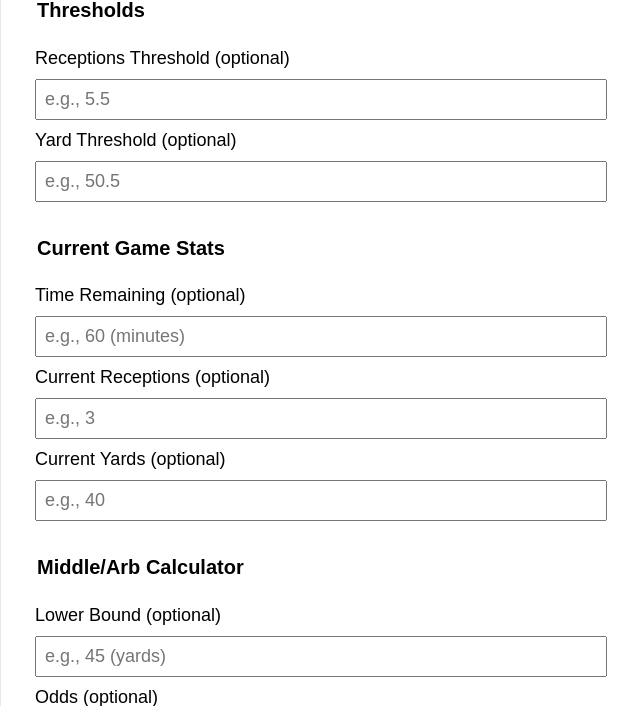
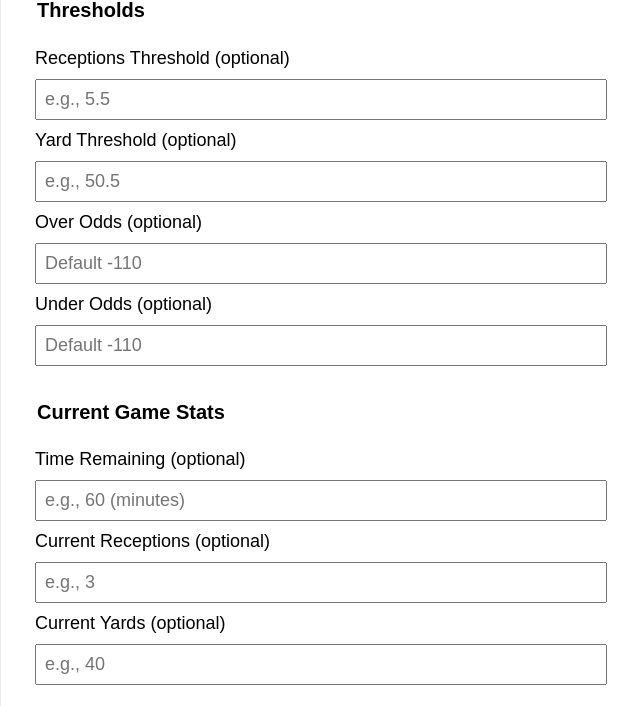
Before and after one commit to nicholasjbooth/nflreceivingsim, a Flask app: page / in a window 1280 px wide. Shown: the part 275-981 px from the top of the page, without its empty margins (319-959 px from the left). Run offline with Flask 3, Linux system fonts and the light colour scheme.

Commit message:
Kelly Criterion and Fair Value added

```diff
--- a/app.py
+++ b/app.py
@@ -9,7 +9,7 @@ from sklearn.mixture import GaussianMixture
 from calculations import calculate_thresholds, weighted_moving_average
 from data_processing import get_and_prepare_player_data
 from simulation import simulate_games
-from betting_tools import calculate_bet_size_and_effective_odds, i2a
+from betting_tools import calculate_bet_size_and_effective_odds, i2a, a2d, kelly_criterion
 
 # Create and configure the Flask app
 app = Flask(__name__)
@@ -41,6 +41,8 @@ def index():
     upper_bound_odds = session.get('upper_bound_odds', '')
     lower_bound_stake = session.get('lower_bound_stake', '')
     upper_bound_stake = session.get('upper_bound_stake', '')
+    ytooo = session.get('ytooo', '') #yard threshold over odds offered
+    ytuoo = session.get('ytuoo', '') #yard threshold under odds offered
 
     # Logging session values for debugging
     logging.debug(f"Session values - Player: {player_name}, Yard Threshold: {yard_threshold}, "
@@ -61,7 +63,9 @@ def index():
         lower_bound_odds=lower_bound_odds,
         upper_bound_odds=upper_bound_odds,
         lower_bound_stake=lower_bound_stake,
-        upper_bound_stake=upper_bound_stake
+        upper_bound_stake=upper_bound_stake,
+        ytooo=ytooo,
+        ytuoo=ytuoo
     )
 
 
@@ -91,6 +95,9 @@ def simulate():
         lower_bound_stake = float(request.form.get('lower_bound_stake') or 0.0)
         upper_bound_stake = float(request.form.get('upper_bound_stake') or 0.0)
 
+        ytooo = int(request.form.get('ytooo') or -110)
+        ytuoo = int(request.form.get('ytuoo') or -110)
+
         logging.debug(f"Bounds and Odds - Lower Bound: {lower_bound}, Upper Bound: {upper_bound}, "
                       f"Lower Bound Odds: {lower_bound_odds}, Upper Bound Odds: {upper_bound_odds}")
 
@@ -107,6 +114,8 @@ def simulate():
         session['upper_bound_odds'] = upper_bound_odds
         session['lower_bound_stake'] = lower_bound_stake
         session['upper_bound_stake'] = upper_bound_stake
+        session['ytooo'] = ytooo
+        session['ytuoo'] = ytuoo
 
 
         data_start = time.time()
@@ -115,9 +124,10 @@ def simulate():
 
 
         # Time player data preparation
+        bankroll = 1000
         if player_position == 'QB':
                         # Constants for qbs
-            num_sims = 10000
+            num_sims = 15000
             window = 39
             alpha = 0.99
             regression_amount = 18.65
@@ -127,7 +137,7 @@ def simulate():
             yards_thresholds = [200, 225, 250, 275, 300, 325, 350, 375, 400]
             longest_reception_thresholds = [30, 40, 50, 60, 70]
         else:
-            num_sims = 10000
+            num_sims = 15000
             window = 7
             alpha = 0.915
             regression_amount = 3.05
@@ -215,6 +225,22 @@ def simulate():
         urecs_oyards = format_results(threshold_results['urecs_oyards'])
         alt_longest_recs = format_results(threshold_results['alt_longest_recs'])
 
+        ytop = threshold_results['ytop'] #Probability the player goes over the yard threshold
+        ytup = threshold_results['ytup'] #Probability the player goes under the yard threshold
+
+        ytoood = a2d(ytooo) #Convert American odds to decimal
+        ytuood = a2d(ytuoo) #Convert American odds to decimal
+
+        ytok = kelly_criterion(ytoood, ytop) #Kelly Criterion for over
+        ytuk = kelly_criterion(ytuood, ytup) #Kelly Criterion for under
+
+        ytoba = round(ytok * .25 * bankroll,2)#Yards threshold over bet amount
+        ytuba = round(ytuk * .25 * bankroll,2)#Yards threshold under bet amount
+
+        ytoa = i2a(ytop) #YTOP American Odds
+        ytua = i2a(ytup) #YTUP American Odds
+
+
         if lower_bound is not None and upper_bound is not None:
             percent_between = format_percentage(threshold_results['percent_between'])
             percent_between_american = i2a((threshold_results['percent_between']) / 100)
@@ -260,6 +286,9 @@ def simulate():
         lower_bound_stake = round(lower_bound_stake, 2)
         upper_bound_stake = round(upper_bound_stake, 2)
 
+        ytop = format_percentage(ytop)
+        ytup = format_percentage(ytup)
+
         return render_template(
             'results.html',
             player_name=player_name,
@@ -282,6 +311,13 @@ def simulate():
             risk_amount=risk_amount,
             percent_between_american=percent_between_american,
             effective_american=effective_american,
+            ytoba=ytoba,
+            ytuba=ytuba,
+            ytoa=ytoa,
+            ytua=ytua,
+            yard_threshold=yard_threshold,
+            ytooo=ytooo,
+            ytuoo=ytuoo,
         )
 
     except Exception as e:
--- a/betting_tools.py
+++ b/betting_tools.py
@@ -90,3 +90,12 @@ print(y)
 
 z = i2a(x['effective_odds'])
 print(z)'''
+
+'''def kelly_criterion(decimal_odds, probability):
+    return ((decimal_odds * probability) - (1 - probability)) / decimal_odds'''
+
+def kelly_criterion(decimal_odds, probability):
+    return max(0,((decimal_odds - 1) * probability - (1 - probability)) / (decimal_odds - 1))
+
+'''x = kelly_criterion(1.5, .5)
+print(x)'''
--- a/templates/index.html
+++ b/templates/index.html
@@ -91,6 +91,12 @@
 
         <label for="yard_threshold">Yard Threshold (optional)</label>
         <input type="number" id="yard_threshold" name="yard_threshold" step="0.1" placeholder="e.g., 50.5" value="{{ yard_threshold or '' }}">
+
+        <label for="ytooo">Over Odds (optional)</label>
+        <input type="number" id="ytooo" name="ytooo" step="1" placeholder="Default -110" value="{{ ytooo or '' }}">
+
+        <label for="ytuoo">Under Odds (optional)</label>
+        <input type="number" id="ytuoo" name="ytuoo" step="1" placeholder="Default -110" value="{{ ytuoo or '' }}">
     </fieldset>
 
     <fieldset>
--- a/templates/results.html
+++ b/templates/results.html
@@ -121,6 +121,8 @@
         <p><strong>Median Yards:</strong> {{ median_yards }}</p>
         <p><strong>Expected Receptions:</strong> {{ adj_average }}</p>
         <p><strong>Median Longest Reception:</strong> {{ median_longest_reception }}</p>
+        <p><strong>Fair Odds:</strong> O{{yard_threshold}} {{ytoa}} | ${{ytoba}} @ {{ytooo}}</p>
+        <p><strong>Fair Odds:</strong> U{{yard_threshold}} {{ytua}} | ${{ytuba}} @ {{ytuoo}}</p>
     </div>
 
     <!-- Upper & Lower Bound Section -->
```
Also changed, not shown: calculations.py (+12 -3 lines), qb_optimize_decay.py (deleted), testing.py (deleted).
